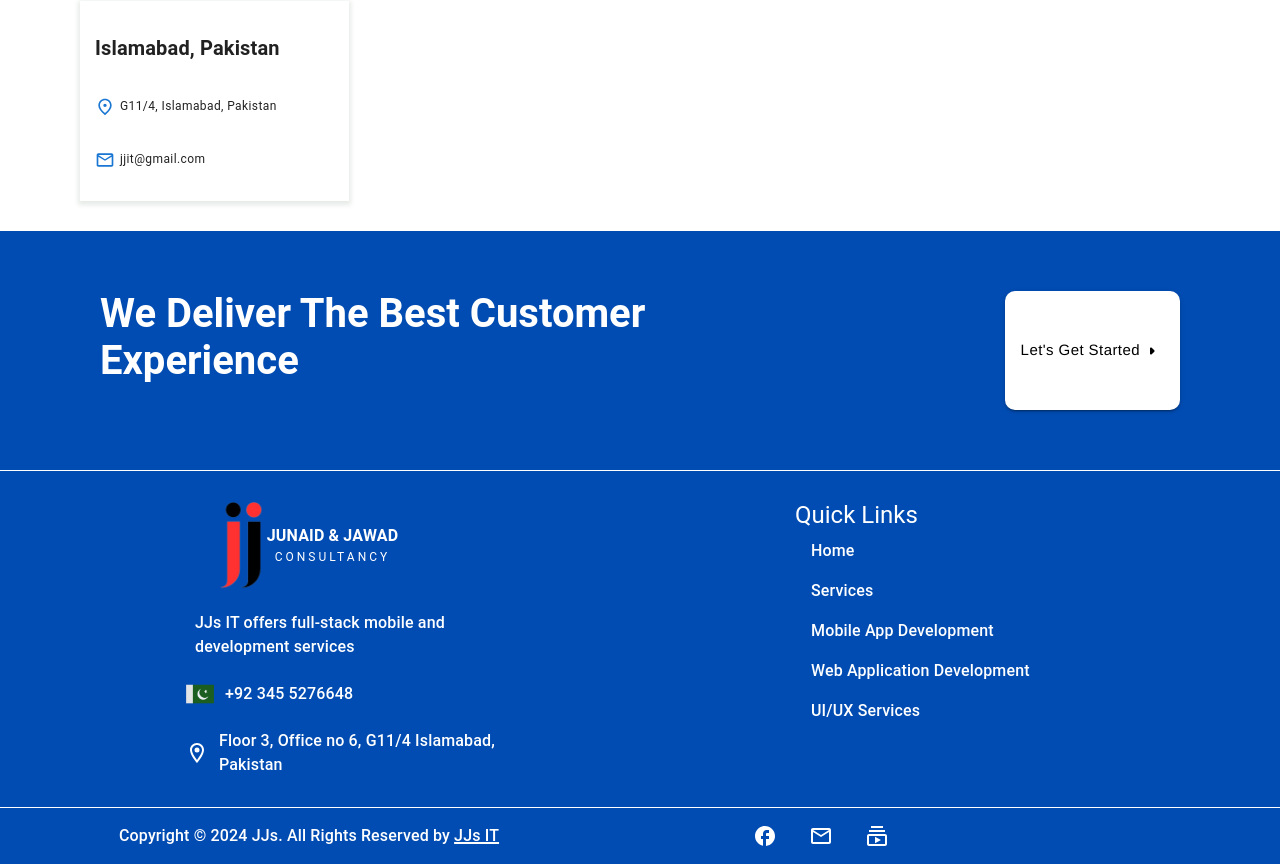
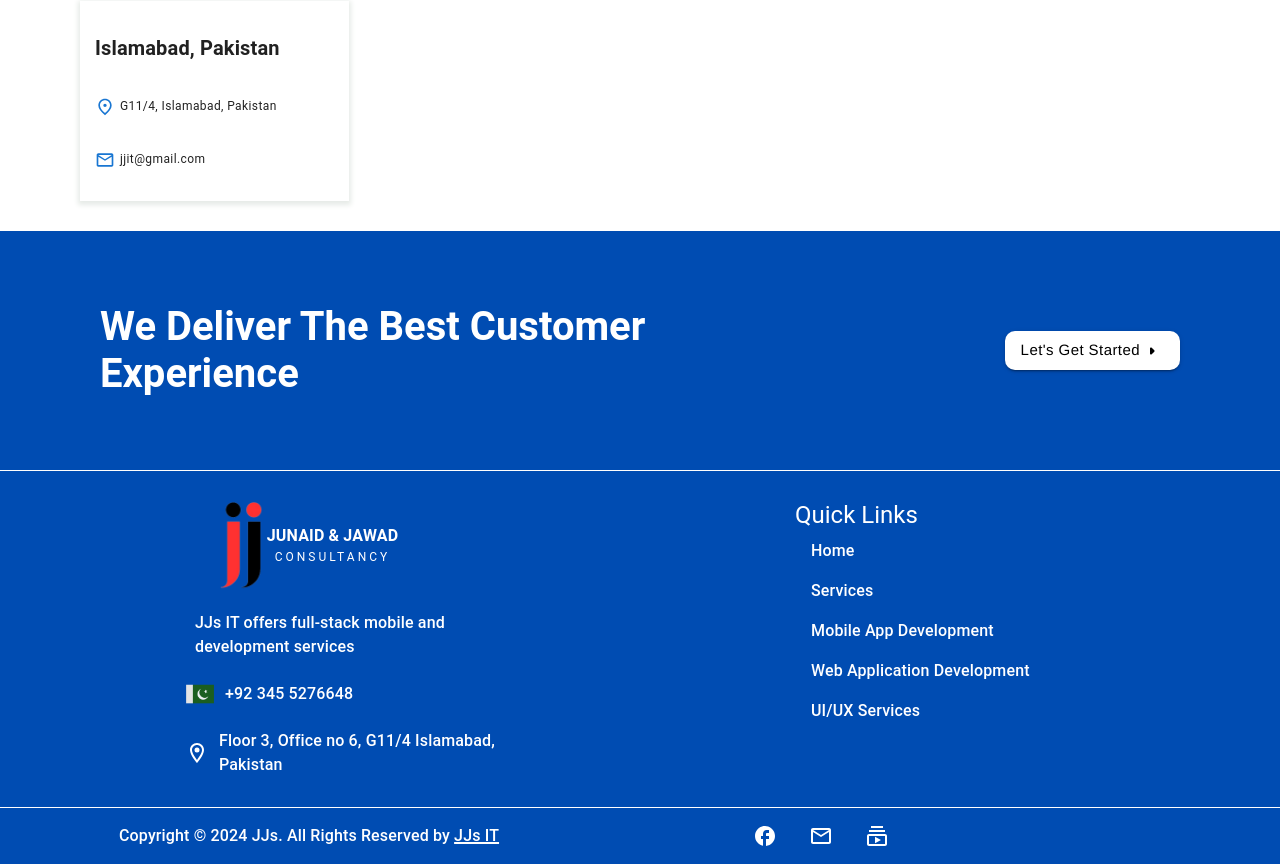
Before and after one commit to Zeeeforzain/JJs_IT, a React (Create React App) app: page /#/ in a window 1280 px wide. Shown: the part 3492-4356 px from the top of the page. Built offline with nearby package versions, Linux system fonts and the light colour scheme.

Commit message:
Align fixed

```diff
--- a/src/Components/Footer.js
+++ b/src/Components/Footer.js
@@ -15,7 +15,7 @@
         display={"flex"}
         flexDirection={{ xs: "column", md: "row" }}
         justifyContent={{ xs: "left", md: "space-between" }}
-        alignItems={""}
+        alignItems={"center"}
         height={{ xs: "auto", md: "30vh" }}
         padding={{ xs: "5px", md: "50px 80px" }}
         borderBottom={"1px solid white"}
@@ -161,41 +161,7 @@
             </ListItem>
           </List>
         </Box>
-        {/* <Box
-          width={{ xs: "100%", md: "20%" }}
-          height={'auto'}
-          display={"flex"}
-          flexDirection={"column"}
-          alignItems={"left"}
-          justifyContent={"space-around"}
-        >
-          <List sx={{ color: "white", fontWeight: "500" }}>
-            <Typography variant="h5"
 
-            >Our Blogs</Typography>
-            <ListItem
-              sx={{
-                "&:hover": { textDecoration: "Underline", cursor: "pointer" },
-              }}
-            >
-              Best Headless CMS|Top 10 Best Options
-            </ListItem>
-            <ListItem
-              sx={{
-                "&:hover": { textDecoration: "Underline", cursor: "pointer" },
-              }}
-            >
-              Creating A Social Media App in 2022
-            </ListItem>
-            <ListItem
-              sx={{
-                "&:hover": { textDecoration: "Underline", cursor: "pointer" },
-              }}
-            >
-              Creating an Educationl Android App - The Complete Guide
-            </ListItem>
-          </List>
-        </Box> */}
       </Box>
       <Box
         display={"flex"}
```
